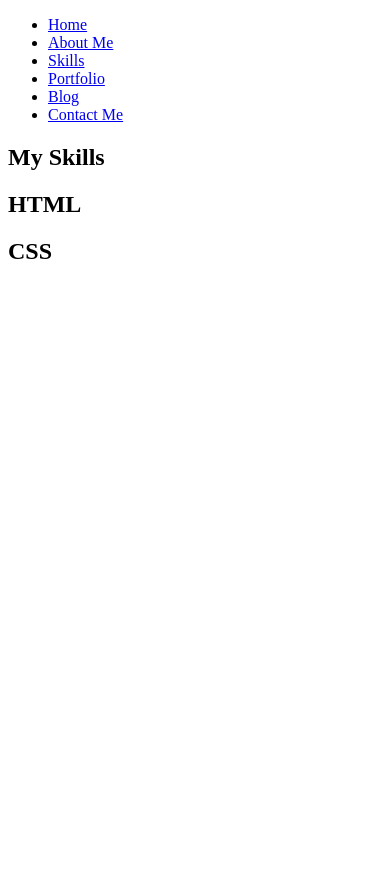
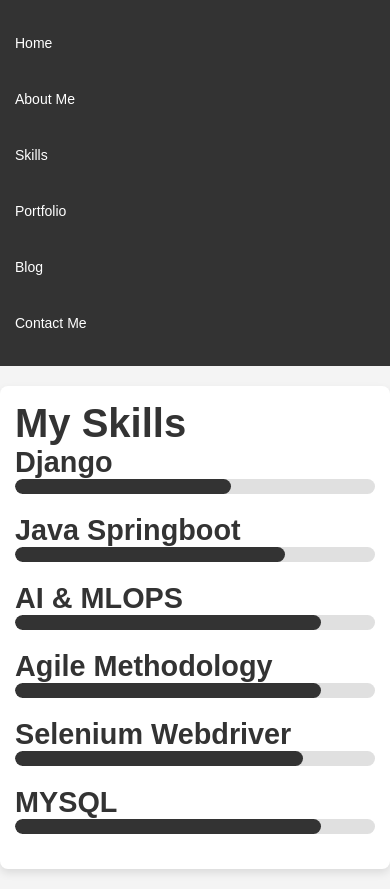
Before and after one commit to Aiden2019/Fullstack-Dev, a plain HTML site: page my-brand-html-css/skills.html in a window 390 px wide. Before the commit the page ends 844 px from the top, so only its background shows below. Drawn offline with Linux system fonts and the light colour scheme.

Commit message:
escalation 1

```diff
--- a/my-brand-html-css/css/styles.css
+++ b/my-brand-html-css/css/styles.css
@@ -10,7 +10,7 @@ body {
 header {
     background-color: #333;
     color: #fff;
-    padding: 10px 0;
+    padding: 15px 0;
 }
 
 nav ul {
@@ -19,6 +19,7 @@ nav ul {
     padding: 0;
     display: flex;
     justify-content: center;
+    background-color: #444;
 }
 
 nav ul li {
@@ -29,21 +30,40 @@ nav ul li a {
     color: #fff;
     text-decoration: none;
     font-size: 16px;
+    padding: 10px 15px;
+    display: block;
+    transition: background-color 0.3s ease;
+}
+
+nav ul li a:hover {
+    background-color: #555;
+}
+
+/* Heading Styles */
+h1, h2, h3 {
+    margin: 0;
+    color: #333;
 }
 
 h1 {
-    text-align: center;
-    margin: 20px 0;
+    font-size: 2.5em;
 }
 
+h2 {
+    font-size: 1.8em;
+}
+
+/* Section Styles */
 section {
     padding: 20px;
-    max-width: 800px;
-    margin: 0 auto;
+    max-width: 1200px;
+    margin: 20px auto;
     background-color: #fff;
-    box-shadow: 0 0 10px rgba(0, 0, 0, 0.1);
+    box-shadow: 0 4px 8px rgba(0, 0, 0, 0.1);
+    border-radius: 8px;
 }
 
+/* Image Styles */
 img {
     display: block;
     max-width: 100%;
@@ -51,14 +71,18 @@ img {
     margin: 0 auto 20px;
 }
 
+/* Button Styles */
 button {
     display: block;
     width: 100%;
-    padding: 10px;
+    padding: 12px;
     background-color: #333;
     color: #fff;
     border: none;
     cursor: pointer;
+    font-size: 16px;
+    border-radius: 5px;
+    transition: background-color 0.3s ease;
 }
 
 button:hover {
@@ -70,19 +94,15 @@ button:hover {
     text-align: center;
 }
 
-#home h1 {
-    font-size: 2.5em;
-    margin-bottom: 10px;
-}
-
 #home p {
     font-size: 1.2em;
+    margin: 20px 0;
 }
 
 /* About Page */
 #about p {
     line-height: 1.6;
-    margin-bottom: 10px;
+    margin-bottom: 20px;
 }
 
 /* Skills Page */
@@ -101,22 +121,24 @@ button:hover {
 #skills .progress {
     background-color: #333;
     height: 100%;
+    width: 75%; /* Example width */
     border-radius: 10px;
 }
 
 /* Portfolio Page */
 #portfolio .project {
-    margin-bottom: 20px;
+    margin-bottom: 30px;
     text-align: center;
 }
 
 #portfolio .project img {
     border-radius: 10px;
-    margin-bottom: 10px;
+    margin-bottom: 15px;
 }
 
 #portfolio .project h2 {
     font-size: 1.5em;
+    margin-bottom: 10px;
 }
 
 #portfolio .project p {
@@ -130,6 +152,7 @@ button:hover {
     color: #fff;
     text-decoration: none;
     border-radius: 5px;
+    transition: background-color 0.3s ease;
 }
 
 #portfolio .project a:hover {
@@ -138,16 +161,16 @@ button:hover {
 
 /* Blog Page */
 #blog .post {
-    margin-bottom: 20px;
+    margin-bottom: 30px;
 }
 
 #blog .post h2 {
     font-size: 1.8em;
-    margin-bottom: 5px;
+    margin-bottom: 10px;
 }
 
 #blog .post p {
-    margin-bottom: 5px;
+    margin-bottom: 15px;
 }
 
 /* Contact Page */
@@ -158,15 +181,21 @@ button:hover {
 
 #contact form label {
     margin-bottom: 5px;
+    font-weight: bold;
 }
 
 #contact form input,
 #contact form textarea {
-    margin-bottom: 10px;
-    padding: 10px;
+    margin-bottom: 15px;
+    padding: 12px;
     font-size: 1em;
     border: 1px solid #ccc;
     border-radius: 5px;
+}
+
+#contact form textarea {
+    resize: vertical;
+    min-height: 150px;
 }
 
 #contact form button {
@@ -177,6 +206,7 @@ button:hover {
 @media (max-width: 768px) {
     nav ul {
         flex-direction: column;
+        background-color: #333;
     }
 
     nav ul li {
@@ -184,7 +214,7 @@ button:hover {
     }
 
     section {
-        padding: 10px;
+        padding: 15px;
     }
 
     #home h1 {
--- a/my-brand-html-css/skills.html
+++ b/my-brand-html-css/skills.html
@@ -4,7 +4,7 @@
     <meta charset="UTF-8">
     <meta name="viewport" content="width=device-width, initial-scale=1.0">
     <title>My Skills</title>
-    <link rel="stylesheet" href="css/skills.css">
+    <link rel="stylesheet" href="css/styles.css">
 </head>
 <body>
     <header>
@@ -22,11 +22,27 @@
     <section id="skills">
         <h1>My Skills</h1>
         <div class="skill">
-            <h2>HTML</h2>
-            <div class="progress-bar"><div class="progress" style="width: 90%;"></div></div>
+            <h2>Django</h2>
+            <div class="progress-bar"><div class="progress" style="width: 60%;"></div></div>
         </div>
         <div class="skill">
-            <h2>CSS</h2>
+            <h2>Java Springboot</h2>
+            <div class="progress-bar"><div class="progress" style="width: 75%;"></div></div>
+        </div>
+        <div class="skill">
+            <h2>AI & MLOPS</h2>
+            <div class="progress-bar"><div class="progress" style="width: 85%;"></div></div>
+        </div>
+        <div class="skill">
+            <h2>Agile Methodology</h2>
+            <div class="progress-bar"><div class="progress" style="width: 85%;"></div></div>
+        </div>
+        <div class="skill">
+            <h2>Selenium Webdriver</h2>
+            <div class="progress-bar"><div class="progress" style="width: 80%;"></div></div>
+        </div>
+        <div class="skill">
+            <h2>MYSQL</h2>
             <div class="progress-bar"><div class="progress" style="width: 85%;"></div></div>
         </div>
         <!-- Add more skills as needed -->
```
Also changed, not shown: my-brand-html-css/about.html (+4 -4 lines), my-brand-html-css/blog.html (+2 -2 lines), my-brand-html-css/contact.html (+1 -1 lines), my-brand-html-css/portfolio.html (+3 -3 lines), my-brand-html-css/images/profile.jpeg (renamed from my-brand-html-css/images/profile.jpg.jpeg), 1 other file.
